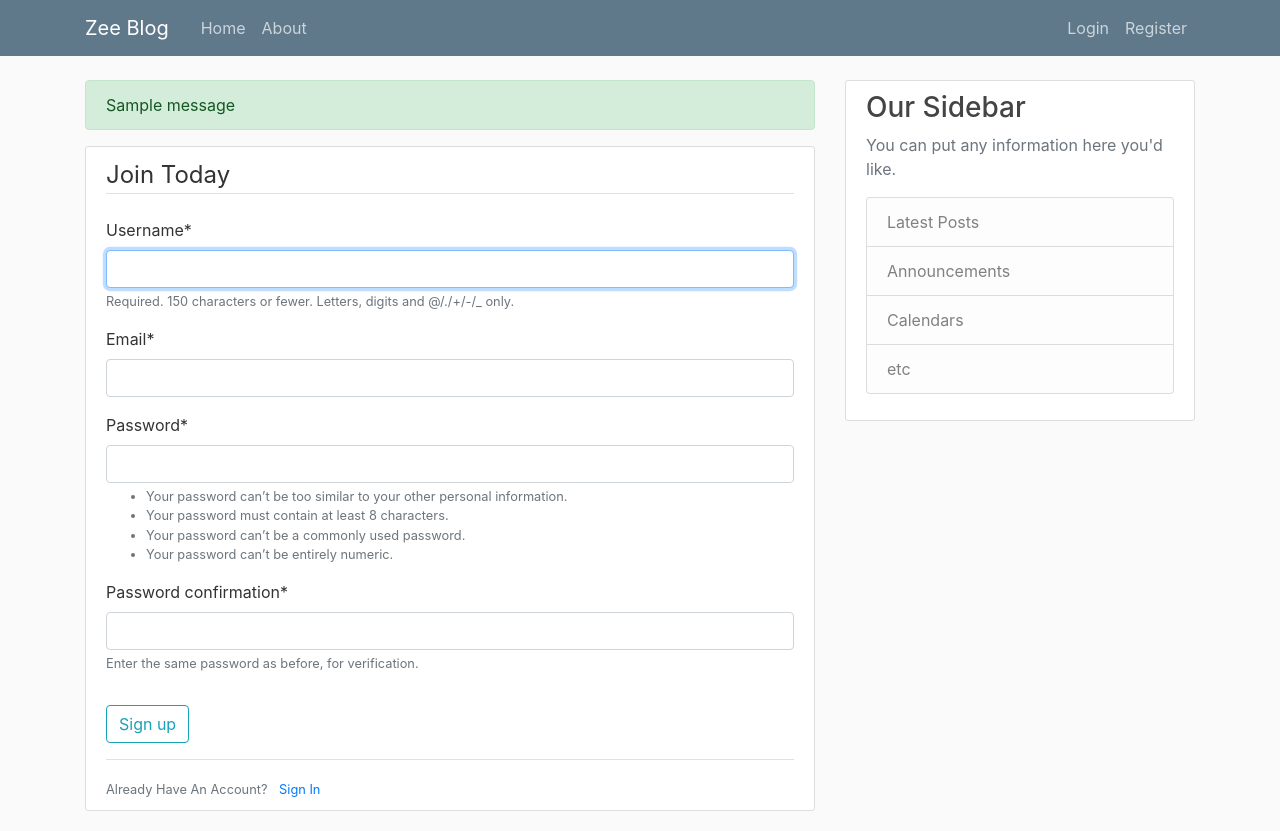
After one commit to zeeshantariq08/zee-blog, a Django app: template users/templates/users/register.html in a window 1280 px wide. The commit adds this page. Run offline with Django 3.2, Linux system fonts and the light colour scheme; tables that the repository leaves empty hold one stand-in row (values such as "Sample post"); the template is opened without the code that fills it: values that come from a table or form of the project are taken from there, most other values are stand-ins (such as "Sample title", 1, 10 or a date in 2020); one stand-in notice (Sample message) is shown; some libraries are stand-ins or nearby versions.

Commit message:
add complete registration form  and use crispy package

```diff
--- a/blog/templates/blog/base.html
+++ b/blog/templates/blog/base.html
@@ -43,7 +43,15 @@
 	<main role="main" class="container">
 		<div class="row">
 		    <div class="col-md-8">
+		    	{% if messages %}
+		    		{% for message in messages %}
+		    			<div class="alert alert-{{ message.tags }}">
+		    				{{ message }}
+		    			</div>
+		    		{% endfor %}
+		    	{% endif %}
 		      {% block content %}{% endblock %}
+
 		    </div>
 		    <div class="col-md-4">
 		      <div class="content-section">
--- /dev/null
+++ b/users/forms.py
@@ -0,0 +1,14 @@
+from django import forms
+from django.contrib.auth.models import User
+from django.contrib.auth.forms import UserCreationForm
+
+
+
+class UserRegisterForm(UserCreationForm):
+	email = forms.EmailField()
+
+
+
+	class Meta:
+		model = User
+		fields = ['username','email','password1','password2']
--- /dev/null
+++ b/users/templates/users/register.html
@@ -0,0 +1,30 @@
+{% extends "blog/base.html" %}
+{% load crispy_forms_tags %}
+
+{% block content %}
+	<!-- {% for post in posts %}
+		<h1>{{post.title}}</h1>
+		<p>By {{post.author}} on {{post.date_posted}}</p>
+		<p>{{post.content}}</p>
+	{% endfor %} -->
+	<div class="content-section">
+		<form action="" method="POST">
+			{% csrf_token %}
+			<fieldset class="form-group">
+				<legend class="border-bottom mb-4">
+					Join Today
+				</legend>
+				{{form|crispy}}
+			</fieldset>
+			<div class="form-group">
+				<button class="btn btn-outline-info" type="submit">Sign up</button>
+			</div>
+		</form>
+		<div class="border-top pt-3">
+			<small class="text-muted">
+				Already Have An Account? <a href="#" class="ml-2">Sign In</a>
+			</small>
+		</div>
+	</div>
+
+{% endblock content %}
--- a/zee_blog/settings.py
+++ b/zee_blog/settings.py
@@ -31,8 +31,9 @@ ALLOWED_HOSTS = []
 # Application definition
 
 INSTALLED_APPS = [
-    'blog.apps.UsersConfig',
+    'users.apps.UsersConfig',
     'blog.apps.BlogConfig',
+    'crispy_forms',
     'django.contrib.admin',
     'django.contrib.auth',
     'django.contrib.contenttypes',
@@ -123,3 +124,5 @@ USE_TZ = True
 # https://docs.djangoproject.com/en/1.11/howto/static-files/
 
 STATIC_URL = '/static/'
+
+CRISPY_TEMPLATE_PACK = 'bootstrap4'
--- a/zee_blog/urls.py
+++ b/zee_blog/urls.py
@@ -15,8 +15,9 @@ Including another URLconf
 """
 from django.conf.urls import url,include
 from django.contrib import admin
-
+from users import views as user_views
 urlpatterns = [
     url(r'^admin/', admin.site.urls),
+    url('register', user_views.register, name='register'),
     url('', include('blog.urls')),
 ]
```
Also changed, not shown: users/views.py (+15 -4 lines).
